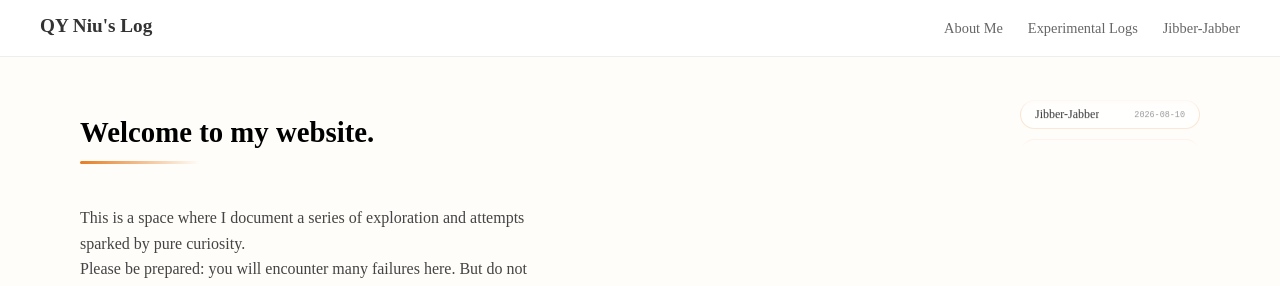
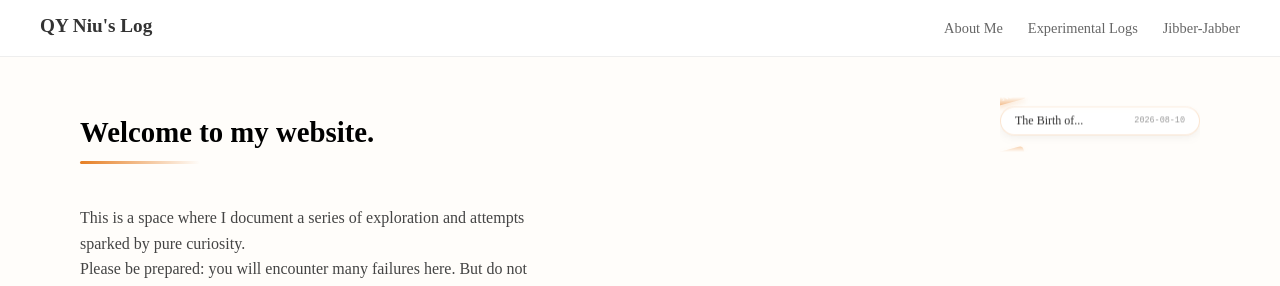
Before and after one commit to nqy-exp/nqy-exp.github.io, a Jekyll site: the page built from index.md, in a window 1280 px wide. Shown: the top 286 px of the page. Built offline with Jekyll 4.4.1, drawn with Linux system fonts in a browser that asks for light colours.

Commit message:
try a new news bubble

```diff
--- a/assets/css/style.css
+++ b/assets/css/style.css
@@ -1772,50 +1772,76 @@
 }
 
 /* =========================================
-   垂直滚动泡泡流 (修复版)
+   【最终版】分步跳动更新流 (Step-wise Pop Animation)
    ========================================= */
 
-/* 1. 确保父容器有定位基准 */
 main.hero-container {
     position: relative !important;
 }
 
-/* 2. 视口容器：控制可见区域和遮罩 */
+/* 视口容器：控制显示范围和上下遮罩 */
 main.hero-container .marquee-viewport {
     position: absolute !important;
-    top: 40px !important;       /* 距离顶部高度 */
-    right: 40px !important;     /* 距离右侧宽度 */
-    width: 180px !important;    /* 【关键】强制限制宽度，防止撑开页面 */
-    height: 50px !important;    /* 【关键】高度只显示一个泡泡 */
-    overflow: hidden !important; /* 隐藏多余的泡泡 */
-    z-index: 9999 !important;   /* 确保在最顶层 */
+    top: 40px !important;
+    right: 40px !important;
+    width: 200px !important;        /* 略微加宽以容纳标签 */
+    height: 55px !important;        /* 高度刚好容纳一个泡泡 */
+    overflow: hidden !important;
+    z-index: 9999 !important;
     display: block !important;
 
-    /* 上下渐隐遮罩 */
+    /* 上下渐隐遮罩：实现“上下露出一半”的感觉 */
     mask-image: linear-gradient(to bottom, transparent 0%, black 30%, black 70%, transparent 100%);
     -webkit-mask-image: linear-gradient(to bottom, transparent 0%, black 30%, black 70%, transparent 100%);
 }
 
-/* 3. 滚动轨道：控制垂直排列和动画 */
+/* 轨道：负责控制“跳跃”的节奏 */
 main.hero-container .marquee-track {
     display: flex !important;
-    flex-direction: column !important; /* 【核心】强制纵向排列 */
-    gap: 10px !important;
-    animation: vertical-scroll-fix 15s linear infinite !important;
-}
-
-/* 4. 单个泡泡样式 */
+    flex-direction: column !important;
+    gap: 12px !important;           /* 泡泡间的间距 */
+    animation: step-jump 15s cubic-bezier(0.645, 0.045, 0.355, 1) infinite !important;
+}
+
+/* 每一个泡泡的包装层，用来承载 New 标签和跳动动画 */
+main.hero-container .marquee-item-wrapper {
+    position: relative !important;
+    display: flex !important;
+    align-items: center !important;
+    justify-content: center !important;
+    height: 50px !important;        /* 泡泡高度 */
+    flex-shrink: 0 !important;
+}
+
+/* 单个泡泡样式 */
 main.hero-container .marquee-item {
     display: flex !important;
     align-items: center !important;
     justify-content: space-between !important;
+    width: 100% !important;
     padding: 6px 14px !important;
-    background: rgba(255, 255, 255, 0.8) !important;
-    backdrop-filter: blur(4px);
+    background: rgba(255, 255, 255, 0.85) !important;
+    backdrop-filter: blur(5px);
     border-radius: 30px !important;
     border: 1px solid rgba(230, 126, 34, 0.2) !important;
     text-decoration: none !important;
-    flex-shrink: 0 !important; /* 防止泡泡被压缩 */
+    box-shadow: 0 4px 10px rgba(0,0,0,0.05) !important;
+}
+
+/* 左上角斜着的 New 标签 */
+main.hero-container .new-tag {
+    position: absolute !important;
+    top: -8px !important;
+    left: -5px !important;
+    background-color: #e67e22 !important;
+    color: white !important;
+    font-size: 0.6em !important;
+    padding: 2px 6px !important;
+    border-radius: 4px !important;
+    transform: rotate(-15deg) !important; /* 关键：倾斜 */
+    font-weight: bold !important;
+    z-index: 10 !important;
+    box-shadow: 0 2px 5px rgba(230, 126, 34, 0.4) !important;
 }
 
 main.hero-container .m-title {
@@ -1824,7 +1850,7 @@
     white-space: nowrap !important;
     overflow: hidden !important;
     text-overflow: ellipsis !important;
-    max-width: 90px !important;
+    max-width: 100px !important;
 }
 
 main.hero-container .m-date {
@@ -1834,13 +1860,27 @@
     font-family: monospace !important;
 }
 
-/* 5. 动画逻辑 */
-@keyframes vertical-scroll-fix {
-    0% { transform: translateY(0); }
-    100% { transform: translateY(calc(-50% - 5px)); } /* 移动一半的距离实现无缝循环 */
-}
-
-/* 鼠标悬停停止滚动 */
+/* =========================================
+   核心逻辑：分段跳跃动画 (Step Animation)
+   ========================================= */
+@keyframes step-jump {
+    /* 假设有3个泡泡，每个泡泡占约33%的时间 */
+    /* 我们让它在每个阶段“停顿”，然后快速“跳转” */
+
+    /* 第一篇：展示 (0% - 30%) */
+    0%, 30% { transform: translateY(0); }
+
+    /* 跳转到第二篇 (30% - 35%) */
+    35%, 65% { transform: translateY(calc(-1 * (50px + 12px))); } /* 50px高度 + 12px间距 */
+
+    /* 跳转到第三篇 (65% - 70%) */
+    70%, 95% { transform: translateY(calc(-2 * (50px + 12px))); }
+
+    /* 最后回到起点实现无缝循环 (95% - 100%) */
+    100% { transform: translateY(calc(-3 * (50px + 12px))); }
+}
+
+/* 鼠标悬停时停止跳动，方便点击 */
 main.hero-container .marquee-viewport:hover .marquee-track {
     animation-play-state: paused !important;
 }
@@ -1849,7 +1889,7 @@
 @media (max-width: 768px) {
     main.hero-container .marquee-viewport {
         top: 70px !important;
-        right: 20px !important;
-        width: 150px !important;
-    }
-}
+        right: 15px !important;
+        width: 170px !important;
+    }
+}
--- a/index.md
+++ b/index.md
@@ -7,33 +7,51 @@
 <!-- 核心视觉区 -->
 <main class="hero-container">
 
-  <!-- 【必须放在这里！】最近更新动态气泡集群 -->
-  {% assign all_updates = site.ideas | concat: site.projects | sort: 'date' | reverse %}
-  {% assign top_three = all_updates | slice: 0, 3 %}
+<!-- 最近更新分步跳动流 -->
+<div class="marquee-viewport">
+  <div class="marquee-track">
+    {% assign all_updates = site.ideas | concat: site.projects | sort: 'date' | reverse %}
 
-  <div class="marquee-viewport">
-    <div class="marquee-track">
-      {% for item in top_three %}
-        {% if item.title contains "Index" or item.url contains "index" %}
-          {% continue %}
-        {% endif %}
+    {% comment %}
+      我们先通过变量存入真正的文章，过滤掉 URL 是目录或以 / 结尾的 index 页
+    {% endcomment %}
+    {% assign real_posts = "" | split: "" %}
+    {% for item in all_updates %}
+      {% unless item.url == "/" or item.url == "/ideas/" or item.url == "/projects/" or item.url contains "index" %}
+        {% assign real_posts = real_posts | push: item %}
+      {% endunless %}
+    {% endfor %}
+
+    <!-- 只取前三篇 -->
+    {% assign top_three = real_posts | slice: 0, 3 %}
+
+    {% for item in top_three %}
+      <div class="marquee-item-wrapper bubble-{{ forloop.index }}">
+        <!-- 左上角的小斜标签 -->
+        <span class="new-tag">New</span>
+
         <a href="{{ item.url }}" class="marquee-item">
           <span class="m-title">{{ item.title | truncate: 15 }}</span>
           <span class="m-date">{{ item.date | date: "%Y-%m-%d" }}</span>
         </a>
-      {% endfor %}
+      </div>
+    {% endfor %}
 
-      {% for item in top_three %}
-        {% if item.title contains "Index" or item.url contains "index" %}
-          {% continue %}
-        {% endif %}
-        <a href="{{ item.url }}" class="marquee-item">
-          <span class="m-title">{{ item.title | truncate: 15 }}</span>
-          <span class="m-date">{{ item.date | date: "%Y-%m-%d" }}</span>
-        </a>
-      {% endfor %}
-    </div>
+    <!-- 为了实现无限循环，我们在末尾复制一遍 -->
+    {% for item in top_three %}
+       {% unless item.url == "/" or item.url == "/ideas/" or item.url == "/projects/" or item.url contains "index" %}
+          <div class="marquee-item-wrapper bubble-{{ forloop.index | plus: 3 }}">
+            <span class="new-tag">New</span>
+            <a href="{{ item.url }}" class="marquee-item">
+              <span class="m-title">{{ item.title | truncate: 15 }}</span>
+              <span class="m-date">{{ item.date | date: "%Y-%m-%d" }}</span>
+            </a>
+          </div>
+       {% endunless %}
+    {% endfor %}
   </div>
+</div>
+
 
 
   <!-- 左上方内容 -->
```
